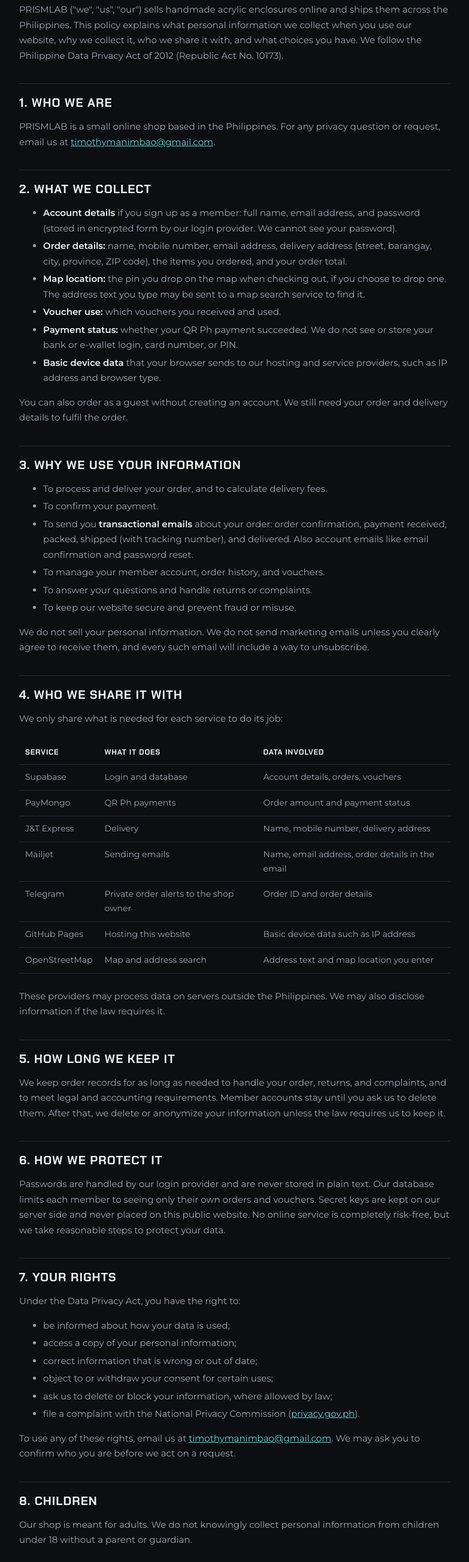
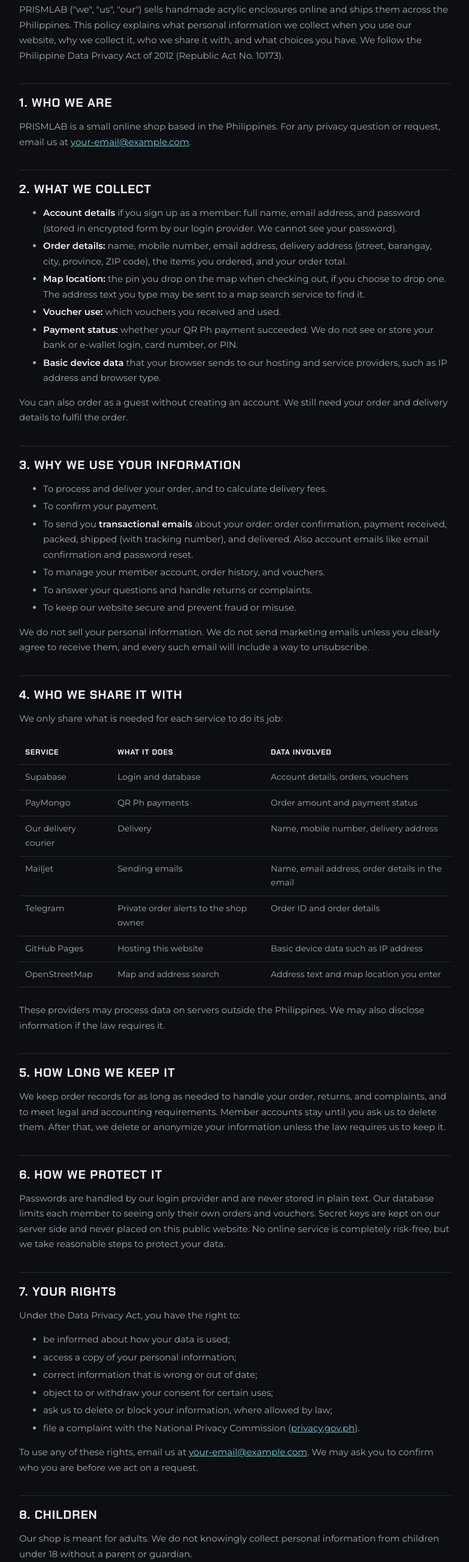
Before and after one commit to prismlab-ph/prismlab-ph.github.io, a plain HTML site: page privacy-policy.html in a window 1280 px wide. Shown: the part 196-2800 px from the top of the page at 60% size, without its empty margins (248-1031 px from the left). Drawn offline with Linux system fonts and the light colour scheme.

Commit message:
Add files via upload

```diff
--- a/privacy-policy.html
+++ b/privacy-policy.html
@@ -44,7 +44,7 @@ footer{border-top:1px solid var(--line);padding:24px 20px;text-align:center;colo
   <p>PRISMLAB ("we", "us", "our") sells handmade acrylic enclosures online and ships them across the Philippines. This policy explains what personal information we collect when you use our website, why we collect it, who we share it with, and what choices you have. We follow the Philippine Data Privacy Act of 2012 (Republic Act No. 10173).</p>
 
   <h2>1. Who we are</h2>
-  <p>PRISMLAB is a small online shop based in the Philippines. For any privacy question or request, email us at <a href="mailto:timothymanimbao@gmail.com">timothymanimbao@gmail.com</a>.</p>
+  <p>PRISMLAB is a small online shop based in the Philippines. For any privacy question or request, email us at <a href="mailto:your-email@example.com">your-email@example.com</a>.</p>
 
   <h2>2. What we collect</h2>
   <ul>
@@ -75,7 +75,7 @@ footer{border-top:1px solid var(--line);padding:24px 20px;text-align:center;colo
     <tr><th>Service</th><th>What it does</th><th>Data involved</th></tr>
     <tr><td>Supabase</td><td>Login and database</td><td>Account details, orders, vouchers</td></tr>
     <tr><td>PayMongo</td><td>QR Ph payments</td><td>Order amount and payment status</td></tr>
-    <tr><td>J&amp;T Express</td><td>Delivery</td><td>Name, mobile number, delivery address</td></tr>
+    <tr><td>Our delivery courier</td><td>Delivery</td><td>Name, mobile number, delivery address</td></tr>
     <tr><td>Mailjet</td><td>Sending emails</td><td>Name, email address, order details in the email</td></tr>
     <tr><td>Telegram</td><td>Private order alerts to the shop owner</td><td>Order ID and order details</td></tr>
     <tr><td>GitHub Pages</td><td>Hosting this website</td><td>Basic device data such as IP address</td></tr>
@@ -100,7 +100,7 @@ footer{border-top:1px solid var(--line);padding:24px 20px;text-align:center;colo
     <li>ask us to delete or block your information, where allowed by law;</li>
     <li>file a complaint with the National Privacy Commission (<a href="https://privacy.gov.ph" rel="noopener">privacy.gov.ph</a>).</li>
   </ul>
-  <p>To use any of these rights, email us at <a href="mailto:timothymanimbao@gmail.com">timothymanimbao@gmail.com</a>. We may ask you to confirm who you are before we act on a request.</p>
+  <p>To use any of these rights, email us at <a href="mailto:your-email@example.com">your-email@example.com</a>. We may ask you to confirm who you are before we act on a request.</p>
 
   <h2>8. Children</h2>
   <p>Our shop is meant for adults. We do not knowingly collect personal information from children under 18 without a parent or guardian.</p>
@@ -112,7 +112,7 @@ footer{border-top:1px solid var(--line);padding:24px 20px;text-align:center;colo
   <p>We may update this policy from time to time. The effective date at the top will show when it was last changed. Continuing to use our website after a change means you accept the updated policy.</p>
 
   <h2>11. Contact</h2>
-  <p>PRISMLAB<br>Email: <a href="mailto:timothymanimbao@gmail.com">timothymanimbao@gmail.com</a></p>
+  <p>PRISMLAB<br>Email: <a href="mailto:your-email@example.com">your-email@example.com</a></p>
 </main>
 
 <footer>PRISMLAB &middot; Crafted Enclosures &middot; <a href="./">Back to shop</a></footer>
```
Also changed, not shown: index.html (+5 -4 lines).
